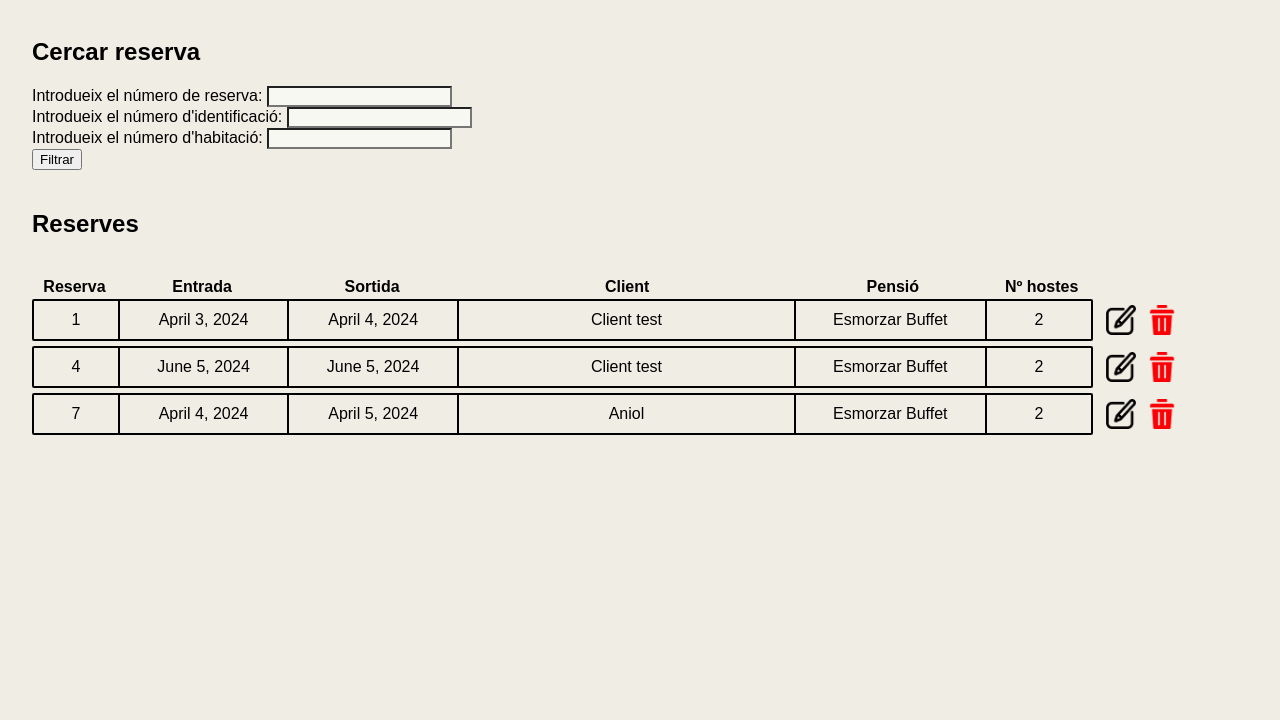
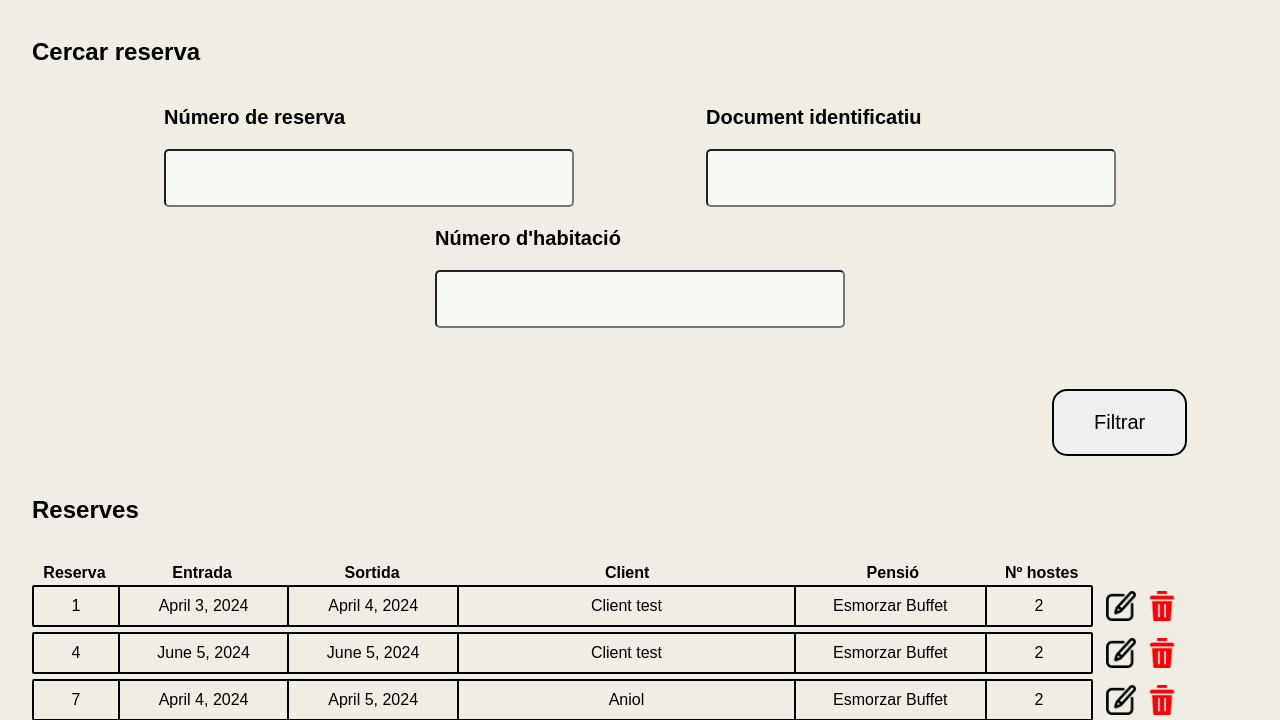
Before and after one commit to Computer-Engineering-UdL/JointProject, a Django app: page /receptionist/search-reservation/ in a window 1280 px wide. Shown: the part 60-780 px from the top of the page. Run offline with Django 5.2, Linux system fonts and the light colour scheme; a user stored in the database is signed in; data comes from the database, SQL or seed files in the repository.

Commit message:
feat: improved manage reservations UI

```diff
--- a/templates/worker/receptionist/check-out/check_out_1.html
+++ b/templates/worker/receptionist/check-out/check_out_1.html
@@ -38,7 +38,6 @@
             <div class="buttons">
                 <button class="submit-button" type="submit">Filtrar</button>
             </div>
-
         </form>
 
         <form method="post">
--- a/templates/worker/receptionist/reservation/manage_reservation/search_reservation.html
+++ b/templates/worker/receptionist/reservation/manage_reservation/search_reservation.html
@@ -3,6 +3,7 @@
 
 {% load static %}
 {% block extra_css %}
+    <link rel="stylesheet" href="{% static 'css/worker/receptionist/check-out/check-out_home.css' %}">
     <link rel="stylesheet"
           href="{% static 'css/worker/receptionist/reservation/manage_reservation/search_reservation.css' %}">
 {% endblock extra_css %}
@@ -14,21 +15,26 @@
     <div class="main">
         <div class="reservation-search">
             <h2>Cercar reserva</h2>
+
             <form method="get">
                 {% csrf_token %}
+                <div class="entry-fields">
                     <div class="form-group">
-                    {{ form.num_reservation.label_tag }}
+                        <p>Número de reserva</p>
                         {{ form.num_reservation }}
                     </div>
                     <div class="form-group">
-                    {{ form.id_number.label_tag }}
+                        <p>Document identificatiu</p>
                         {{ form.id_number }}
                     </div>
                     <div class="form-group">
-                    {{ form.room_num.label_tag }}
+                        <p>Número d'habitació</p>
                         {{ form.room_num }}
                     </div>
-                <button type="submit">Filtrar</button>
+                </div>
+                <div class="buttons">
+                    <button class="submit-button" type="submit">Filtrar</button>
+                </div>
             </form>
 
             <form method="post">
--- a/templates/worker/receptionist/reservation/new_reservation/new_reservation_1.html
+++ b/templates/worker/receptionist/reservation/new_reservation/new_reservation_1.html
@@ -4,7 +4,7 @@
 {% load static %}
 {% block extra_css %}
     <link rel="stylesheet"
-    href="{% static 'css/worker/receptionist/reservation/new_reservation/new_reservation_1.css' %}">
+          href="{% static 'css/worker/receptionist/reservation/new_reservation/new_reservation_1.css' %}">
     <script src="https://code.jquery.com/jquery-3.6.0.min.js"></script>
     <script src="https://code.jquery.com/jquery-3.6.0.js"></script>
     <script src="https://code.jquery.com/ui/1.13.2/jquery-ui.js"></script>
```
Lines whose indentation alone changed are shown as unchanged.
